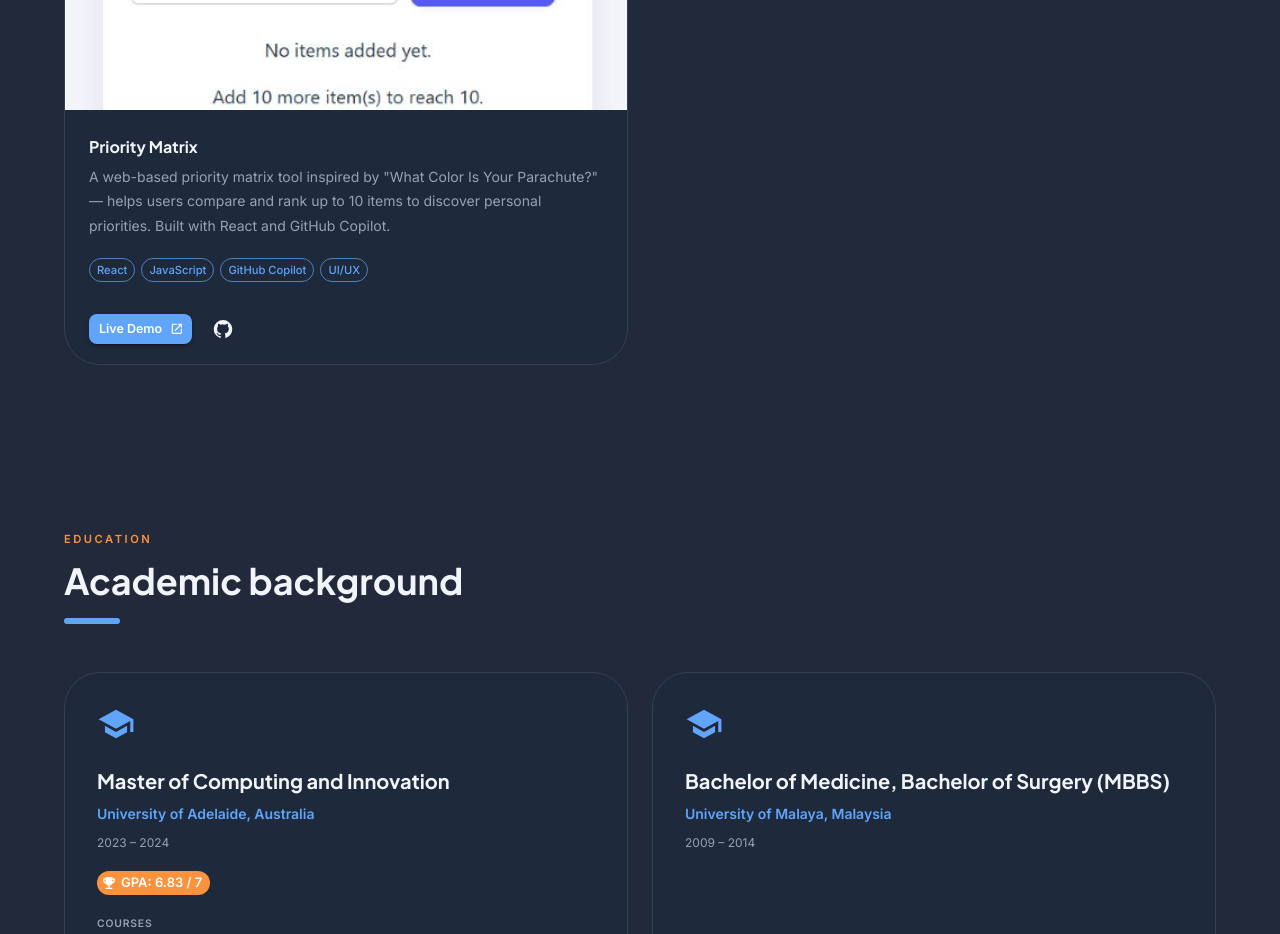
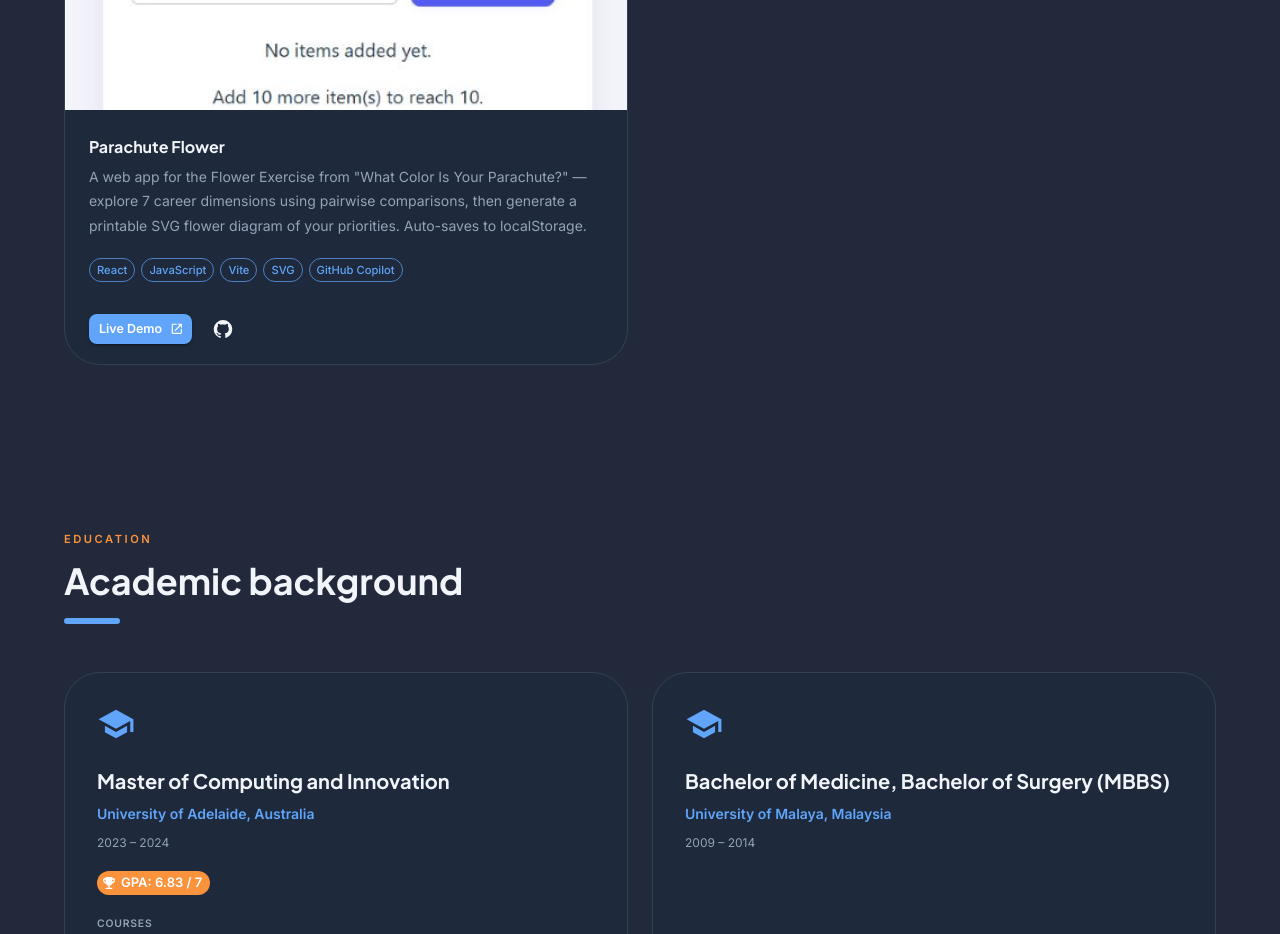
Before and after one commit to Kheng2023/Kheng2023.github.io, a React (Vite) app: page / in a window 1280 px wide. Shown: the part 4640-5574 px from the top of the page. Built offline with nearby package versions, Linux system fonts and the light colour scheme.

Commit message:
feat: update Priority Matrix  Parachute Flower, add 12 Week Year project

```diff
--- a/src/data/projects.ts
+++ b/src/data/projects.ts
@@ -53,14 +53,14 @@ export const projects: Project[] = [
     githubLabel: 'GitHub',
   },
   {
-    title: 'Priority Matrix',
+    title: 'Parachute Flower',
     description:
-      'A web-based priority matrix tool inspired by "What Color Is Your Parachute?" — helps users compare and rank up to 10 items to discover personal priorities. Built with React and GitHub Copilot.',
+      'A web app for the Flower Exercise from "What Color Is Your Parachute?" — explore 7 career dimensions using pairwise comparisons, then generate a printable SVG flower diagram of your priorities. Auto-saves to localStorage.',
     image: '/images/project-priority-matrix-500px.jpg',
-    tags: ['React', 'JavaScript', 'GitHub Copilot', 'UI/UX'],
-    liveUrl: 'https://kheng2023.github.io/priority-matrix/',
+    tags: ['React', 'JavaScript', 'Vite', 'SVG', 'GitHub Copilot'],
+    liveUrl: 'https://kheng2023.github.io/parachute-flower/',
     liveLabel: 'Live Demo',
-    githubUrl: 'https://github.com/Kheng2023/priority-matrix',
+    githubUrl: 'https://github.com/Kheng2023/parachute-flower',
     githubLabel: 'GitHub',
   },
 ]
```
